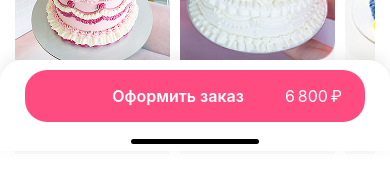
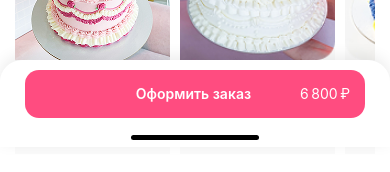
Before and after one commit to Siegerus/cakes_project, a React (Vite) app: page / in a window 390 px wide. Shown: the part 362-534 px from the top of the page. Built offline with nearby package versions, Linux system fonts and the light colour scheme; a web font is replaced by a local one.

Commit message:
chore/bnt-ctrl-adapt

```diff
--- a/src/components/header/header.module.scss
+++ b/src/components/header/header.module.scss
@@ -135,7 +135,7 @@
             }
 
             &:nth-child(3) {
-                margin-left: 41px;
+                margin-left: 49px;
             }
         }
     }
@@ -214,6 +214,22 @@
             font-size: 11px;
         }
     }
+
+    .button {
+        padding: 15px 15px;
+
+        &__text {
+            font-size: 14px;
+            line-height: 129%;
+        }
+
+        span {
+            &:nth-child(3) {
+                font-size: 14px;
+                line-height: 129%;
+            }
+        }
+    }
 }
 
 
--- a/src/components/ui/button/button.module.scss
+++ b/src/components/ui/button/button.module.scss
@@ -47,6 +47,10 @@
         border-radius: 15px;
     }
 
+    :global(.button_primary) {
+        border-radius: 14px;
+    }
+
     :global(.button) {
         min-width: unset;
         max-width: unset;
```
